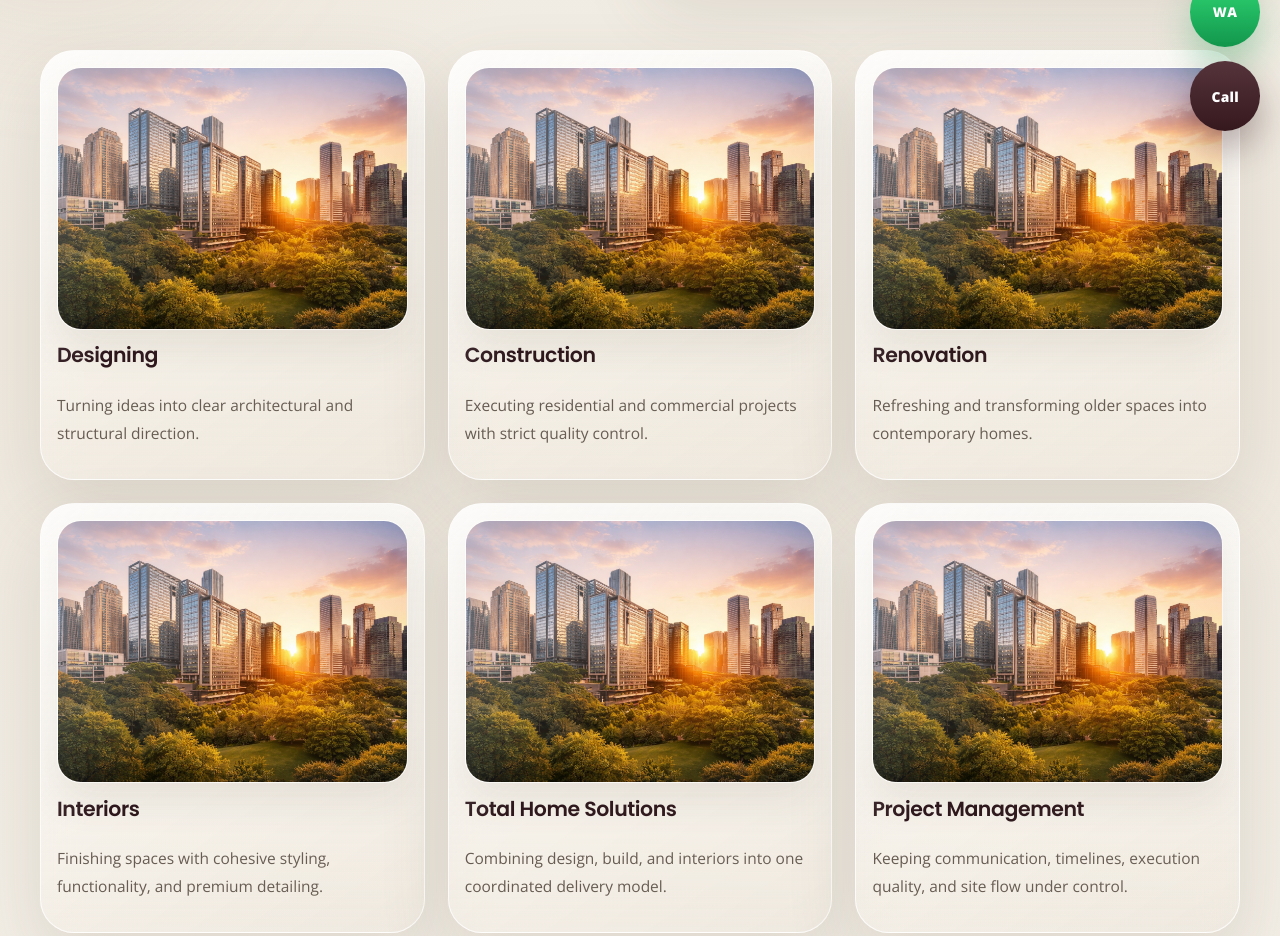
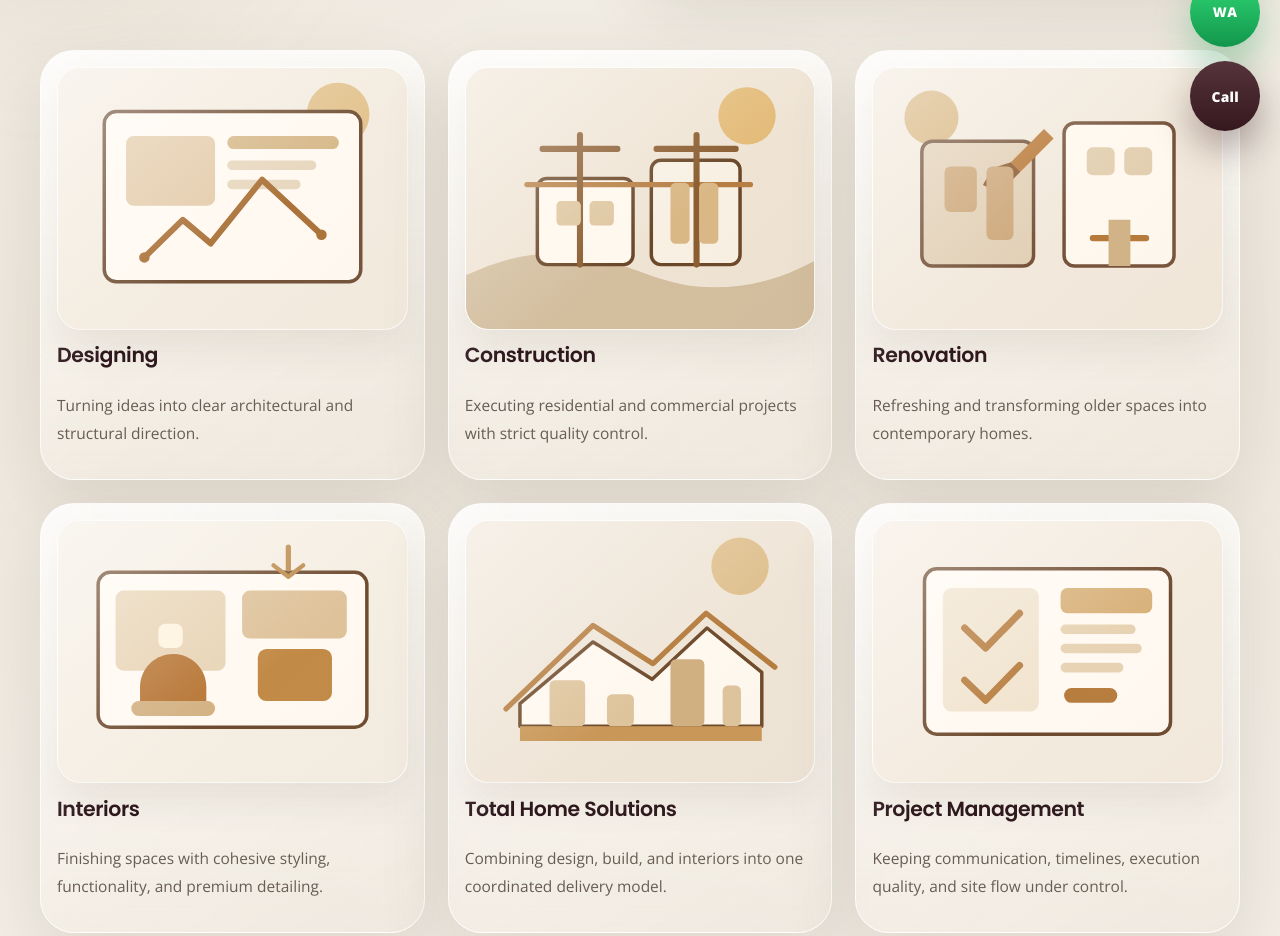
Before and after one commit to Hassan-Saliq/Imperial-Homes, a website: page services.html in a window 1280 px wide. Shown: the part 649-1585 px from the top of the page. Drawn offline with nearby package versions, Linux system fonts and the light colour scheme.

Commit message:
Refresh page imagery across the site

```diff
--- a/about.html
+++ b/about.html
@@ -59,7 +59,7 @@
             </p>
           </div>
           <div class="page-hero-art reveal reveal-delay">
-            <img class="page-hero-image page-hero-image-about" src="assets/home-hero.jpg" alt="Modern residential towers representing Imperial Homes company profile and premium planning">
+            <img class="page-hero-image page-hero-image-about" src="assets/about-hero.svg" alt="Modern residential towers representing Imperial Homes company profile and premium planning">
           </div>
         </div>
       </section>
--- a/contact.html
+++ b/contact.html
@@ -59,7 +59,7 @@
             </p>
           </div>
           <div class="page-hero-art reveal reveal-delay">
-            <img class="page-hero-image page-hero-image-contact" src="assets/home-hero.jpg" alt="Modern residential project consultation with Imperial Homes">
+            <img class="page-hero-image page-hero-image-contact" src="assets/contact-hero.svg" alt="Modern residential project consultation with Imperial Homes">
           </div>
         </div>
       </section>
--- a/index.html
+++ b/index.html
@@ -72,7 +72,7 @@
           </div>
           <div class="hero-visual reveal reveal-delay">
             <div class="hero-media">
-              <img class="hero-image" src="assets/home-hero.jpg" alt="Luxury residential towers at sunset representing Imperial Homes">
+              <img class="hero-image" src="assets/home-hero-premium.svg" alt="Luxury residential towers at sunset representing Imperial Homes">
               <div class="hero-card">
                 <p>Signature Promise</p>
                 <h2>Architecture, execution, and comfort aligned from day one.</h2>
--- a/joint-venture.html
+++ b/joint-venture.html
@@ -59,7 +59,7 @@
             </p>
           </div>
           <div class="page-hero-art reveal reveal-delay">
-            <img class="page-hero-image page-hero-image-joint-venture" src="assets/home-hero.jpg" alt="Imperial Homes joint venture development and premium residential planning">
+            <img class="page-hero-image page-hero-image-joint-venture" src="assets/joint-venture-hero.svg" alt="Imperial Homes joint venture development and premium residential planning">
           </div>
         </div>
       </section>
--- a/projects.html
+++ b/projects.html
@@ -59,7 +59,7 @@
             </p>
           </div>
           <div class="page-hero-art reveal reveal-delay">
-            <img class="page-hero-image page-hero-image-projects" src="assets/home-hero.jpg" alt="Premium residential developments by Imperial Homes">
+            <img class="page-hero-image page-hero-image-projects" src="assets/projects-hero.svg" alt="Premium residential developments by Imperial Homes">
           </div>
         </div>
       </section>
@@ -69,7 +69,7 @@
             <span class="project-status">Ongoing</span>
             <h3>Imperial Regal</h3>
             <p class="project-location">Thiruvanmiyur, Chennai</p>
-            <img class="project-image project-image-regal" src="assets/home-hero.jpg" alt="Imperial Regal apartment elevation">
+            <img class="project-image project-image-regal" src="assets/project-regal.svg" alt="Imperial Regal apartment elevation">
             <p>Contemporary apartment planning with premium visual character and thoughtful room flow.</p>
             <div class="project-meta">
               <span>3 BHK Apartments</span>
@@ -81,7 +81,7 @@
             <span class="project-status">Ready To Occupy</span>
             <h3>Imperial Royale</h3>
             <p class="project-location">Nanganallur, Chennai</p>
-            <img class="project-image project-image-royale" src="assets/home-hero.jpg" alt="Imperial Royale residential building">
+            <img class="project-image project-image-royale" src="assets/project-royale.svg" alt="Imperial Royale residential building">
             <p>An elegant residential offering designed for comfort, finish quality, and immediate liveability.</p>
             <div class="project-meta">
               <span>2 & 3 BHK</span>
@@ -93,7 +93,7 @@
             <span class="project-status">Featured Layout</span>
             <h3>Imperial Park</h3>
             <p class="project-location">ECR Belt, Chennai</p>
-            <img class="project-image project-image-park" src="assets/home-hero.jpg" alt="Imperial Park plotted community concept">
+            <img class="project-image project-image-park" src="assets/project-park.svg" alt="Imperial Park plotted community concept">
             <p>A plotted development concept focused on future value, access, and clarity in planning.</p>
             <div class="project-meta">
               <span>Community Layout</span>
--- a/services.html
+++ b/services.html
@@ -59,39 +59,39 @@
             </p>
           </div>
           <div class="page-hero-art reveal reveal-delay">
-            <img class="page-hero-image page-hero-image-services" src="assets/home-hero.jpg" alt="Imperial Homes services and full home solutions">
+            <img class="page-hero-image page-hero-image-services" src="assets/services-hero.svg" alt="Imperial Homes services and full home solutions">
           </div>
         </div>
       </section>
       <section class="section">
         <div class="wrap cards-grid services-grid">
           <article class="service-card reveal">
-            <img class="service-image service-image-design" src="assets/home-hero.jpg" alt="Modern residential planning and design">
+            <img class="service-image service-image-design" src="assets/service-design.svg" alt="Modern residential planning and design">
             <h3>Designing</h3>
             <p>Turning ideas into clear architectural and structural direction.</p>
           </article>
           <article class="service-card reveal reveal-delay">
-            <img class="service-image service-image-construction" src="assets/home-hero.jpg" alt="Contemporary building construction and site execution">
+            <img class="service-image service-image-construction" src="assets/service-construction.svg" alt="Contemporary building construction and site execution">
             <h3>Construction</h3>
             <p>Executing residential and commercial projects with strict quality control.</p>
           </article>
           <article class="service-card reveal reveal-delay-2">
-            <img class="service-image service-image-renovation" src="assets/home-hero.jpg" alt="Renovated modern residential spaces">
+            <img class="service-image service-image-renovation" src="assets/service-renovation.svg" alt="Renovated modern residential spaces">
             <h3>Renovation</h3>
             <p>Refreshing and transforming older spaces into contemporary homes.</p>
           </article>
           <article class="service-card reveal">
-            <img class="service-image service-image-interiors" src="assets/home-hero.jpg" alt="Premium interior finishes for residential spaces">
+            <img class="service-image service-image-interiors" src="assets/service-interiors.svg" alt="Premium interior finishes for residential spaces">
             <h3>Interiors</h3>
             <p>Finishing spaces with cohesive styling, functionality, and premium detailing.</p>
           </article>
           <article class="service-card reveal reveal-delay">
-            <img class="service-image service-image-total-home" src="assets/home-hero.jpg" alt="Integrated total home solutions for apartments and houses">
+            <img class="service-image service-image-total-home" src="assets/service-total-home.svg" alt="Integrated total home solutions for apartments and houses">
             <h3>Total Home Solutions</h3>
             <p>Combining design, build, and interiors into one coordinated delivery model.</p>
           </article>
           <article class="service-card reveal reveal-delay-2">
-            <img class="service-image service-image-management" src="assets/home-hero.jpg" alt="Project management for modern construction projects">
+            <img class="service-image service-image-management" src="assets/service-management.svg" alt="Project management for modern construction projects">
             <h3>Project Management</h3>
             <p>Keeping communication, timelines, execution quality, and site flow under control.</p>
           </article>
```
Also changed, not shown: method.html (+1 -1 lines), assets/home-hero-premium.svg (added), assets/joint-venture-hero.svg (added), assets/service-construction.svg (added), assets/service-design.svg (added), assets/service-interiors.svg (added), assets/service-management.svg (added), assets/service-renovation.svg (added), assets/service-total-home.svg (added).
